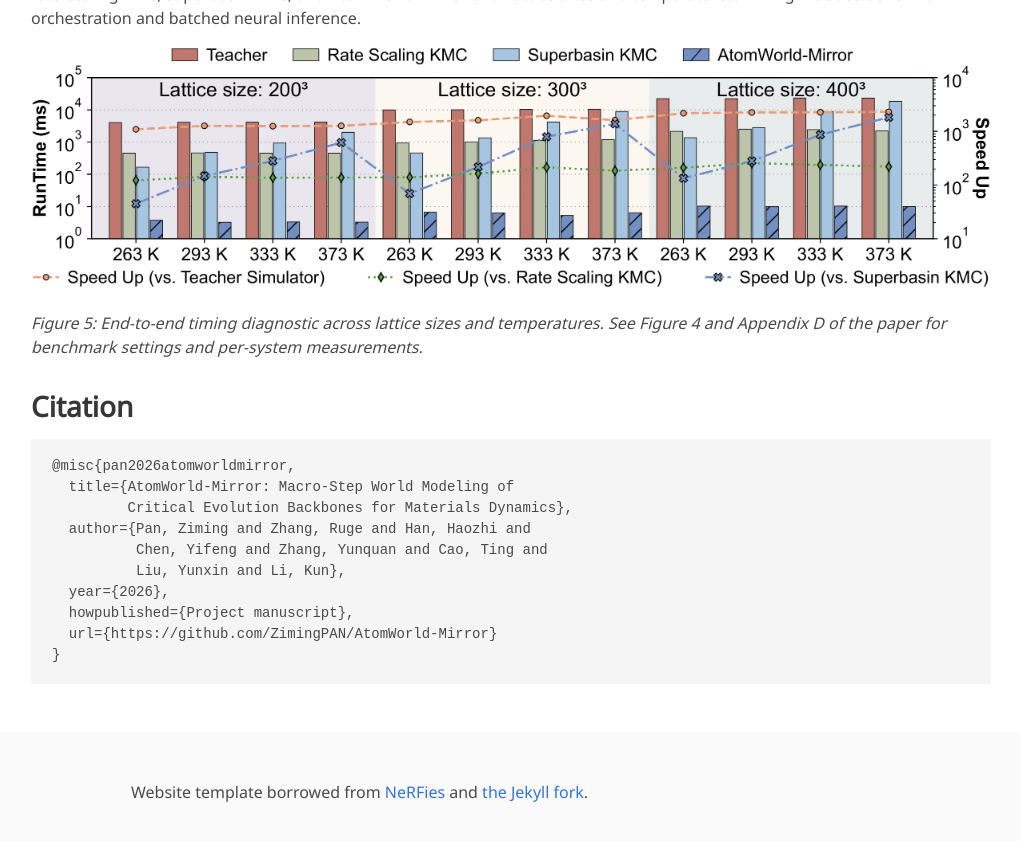
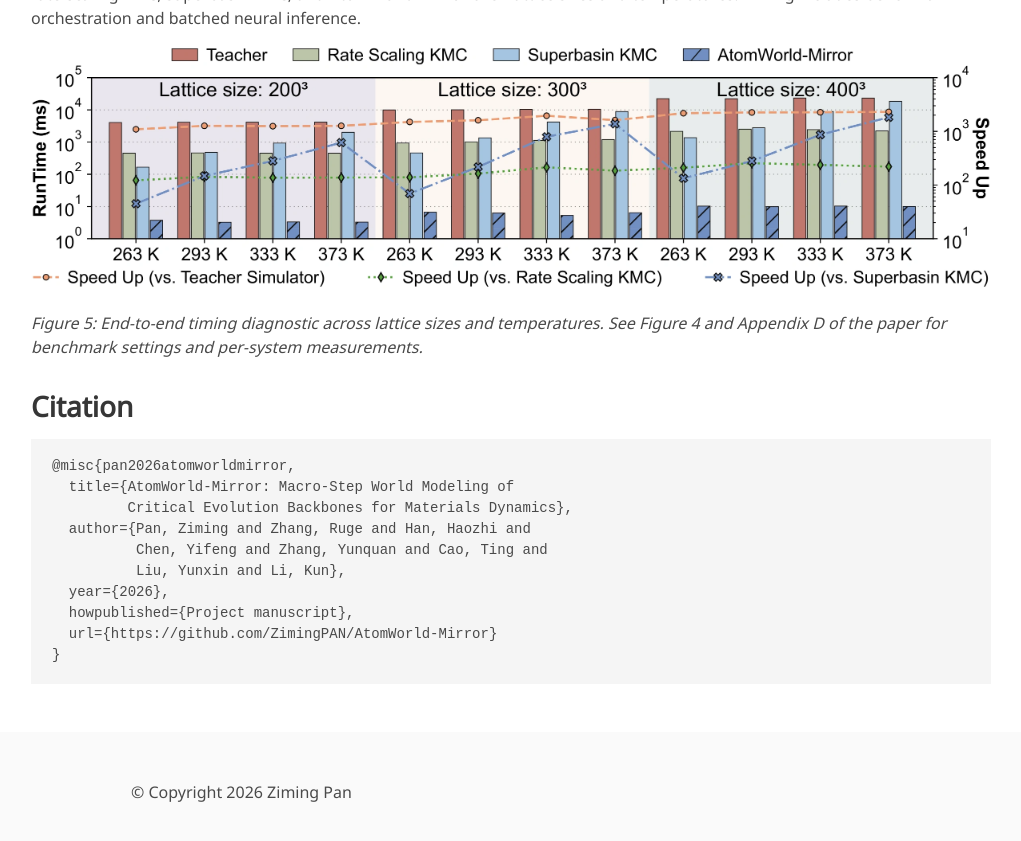
Before and after one commit to AtomWorld-Mirror/AtomWorld-Mirror.github.io, a Jekyll site: the page built from index.md, in a window 1280 px wide and 900 px high, scrolled down 4614 px. Shown: the top 841 px of the window, without its empty margins (129-1150 px from the left). Built offline with Jekyll 4.4.1, drawn with Linux system fonts in a browser that asks for light colours; some web fonts are replaced.

Commit message:
docs: sync website from project-page branch

```diff
--- a/_layouts/project_page.html
+++ b/_layouts/project_page.html
@@ -146,7 +146,7 @@
       <div class="column is-8">
         <div class="content">
           <p>
-            Website template borrowed from <a href="https://github.com/nerfies/nerfies.github.io">NeRFies</a> and <a href="https://github.com/shunzh/project_website">the Jekyll fork</a>.
+            © Copyright 2026 Ziming Pan
           </p>
         </div>
       </div>
```
